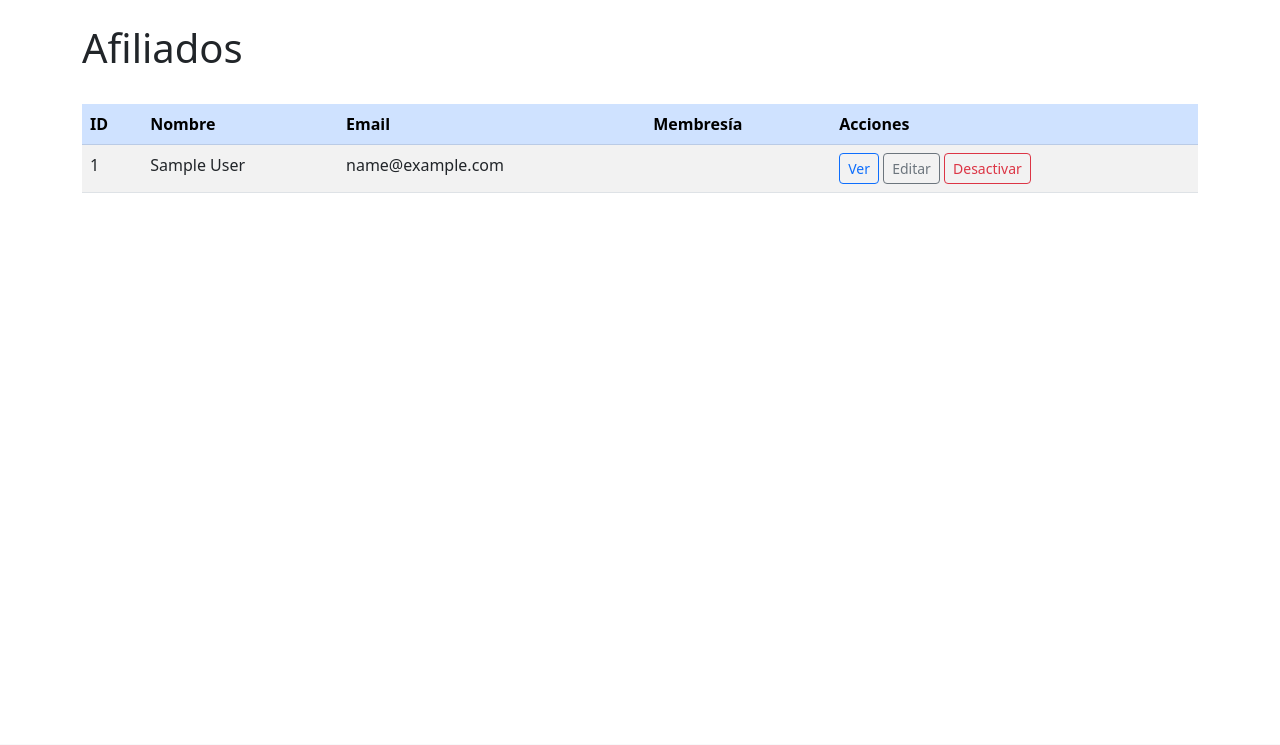
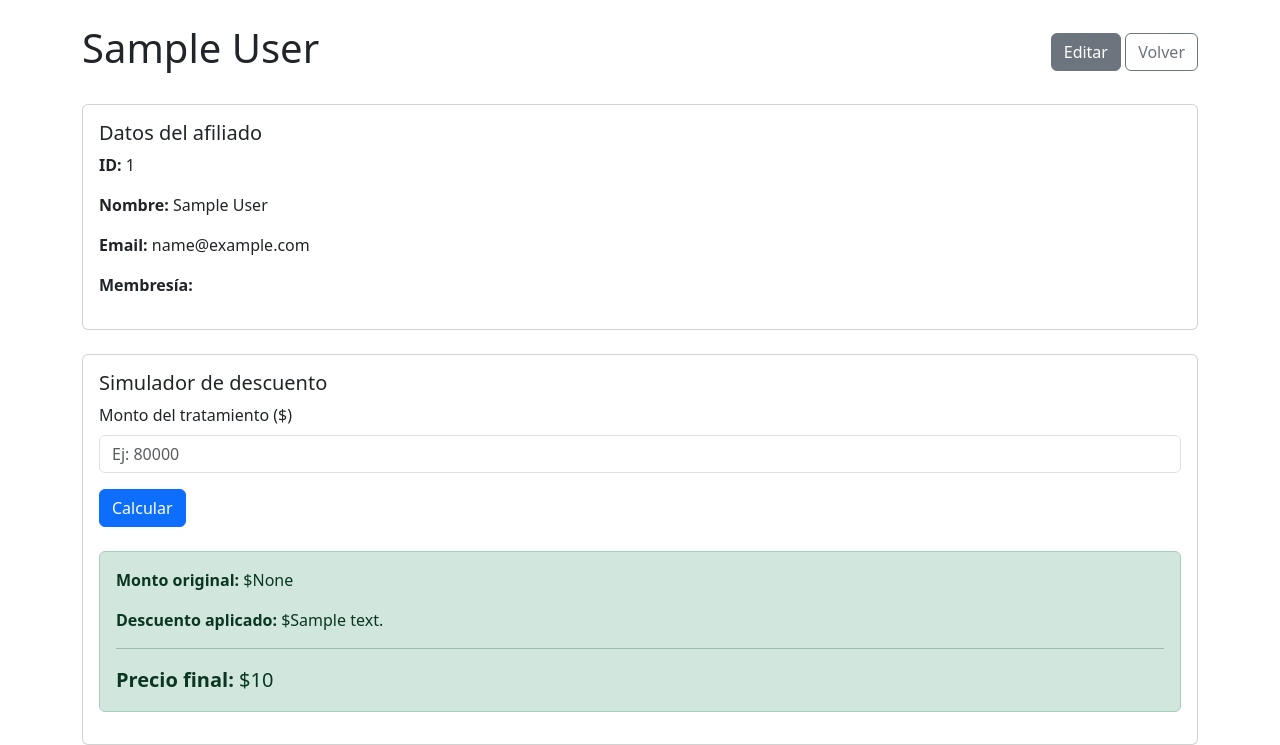
Before and after one commit to Wuanpack/ev_u2_DentPlus, a Flask app: template templates/afiliados/detalle.html in a window 1280 px wide. Shown: the part 56-801 px from the top of the page. Before the commit the page ends 249 px from the top, so only its background shows below. Run offline with Flask 3, Linux system fonts and the light colour scheme; the template is opened without the code that fills it: most values are stand-ins (such as "Sample title", 1, 10 or a date in 2020).

Commit message:
fix: bug en detalle.html, tenia el mismo codigo de index.html, modificado para que muestre una card con la información del afiliado y otra para simular el descuento dependiendo de la membresía

```diff
--- a/templates/afiliados/detalle.html
+++ b/templates/afiliados/detalle.html
@@ -2,50 +2,50 @@
 
 {% block content %}
 <div class="d-flex justify-content-between align-items-center mb-4">
-    <h1>Afiliados</h1>
+    <h1>{{ afiliado['first_name'] }} {{ afiliado['last_name'] }}</h1>
+    <div>
+        <a href="/afiliados/{{ afiliado['afiliado_id'] }}/editar" class="btn btn-secondary">Editar</a>
+        <a href="/afiliados" class="btn btn-outline-secondary">Volver</a>
+    </div>
 </div>
 
-{% if afiliados %}
-<table class="table table-striped table-hover">
-    <thead class="table-primary">
-        <tr>
-            <th>ID</th>
-            <th>Nombre</th>
-            <th>Email</th>
-            <th>Membresía</th>
-            <th>Acciones</th>
-        </tr>
-    </thead>
-    <tbody>
-        {% for afiliado in afiliados %}
-        <tr>
-            <td>{{ afiliado['afiliado_id'] }}</td>
-            <td>{{ afiliado['first_name'] }} {{ afiliado['last_name'] }}</td>
-            <td>{{ afiliado['email'] }}</td>
-            <td>
+<div class="card mb-4">
+    <div class="card-body">
+        <h5 class="card-title">Datos del afiliado</h5>
+        <p><strong>ID:</strong> {{ afiliado['afiliado_id'] }}</p>
+        <p><strong>Nombre:</strong> {{ afiliado['first_name'] }} {{ afiliado['last_name'] }}</p>
+        <p><strong>Email:</strong> {{ afiliado['email'] }}</p>
+        <p><strong>Membresía:</strong>
             {% if afiliado['membership_type'] == 'silver' %}
-                    <span class="badge bg-secondary">Silver</span>
+                <span class="badge bg-secondary">Silver — 5% descuento</span>
             {% elif afiliado['membership_type'] == 'gold' %}
-                    <span class="badge bg-warning text-dark">Gold</span>
+                <span class="badge bg-warning text-dark">Gold — 10% descuento</span>
             {% elif afiliado['membership_type'] == 'platinum' %}
-                    <span class="badge bg-info">Platinum</span>
+                <span class="badge bg-info">Platinum — 20% descuento</span>
             {% endif %}
-            </td>
-            <td>
-                <a href="/afiliados/{{ afiliado['afiliado_id'] }}" class="btn btn-sm btn-outline-primary">Ver</a>
-                <a href="/afiliados/{{ afiliado['afiliado_id'] }}/editar" class="btn btn-sm btn-outline-secondary">Editar</a>
-                <form action="/afiliados/{{ afiliado['afiliado_id'] }}/desactivar" method="POST" class="d-inline">
-                    <button type="submit" class="btn btn-sm btn-outline-danger"
-                        onclick="return confirm('¿Desactivar este afiliado?')">
-                        Desactivar
-                    </button>
+        </p>
+    </div>
+</div>
+
+<div class="card">
+    <div class="card-body">
+        <h5 class="card-title">Simulador de descuento</h5>
+        <form method="GET" action="/afiliados/{{ afiliado['afiliado_id'] }}">
+            <div class="mb-3">
+                <label class="form-label">Monto del tratamiento ($)</label>
+                <input type="number" name="monto" class="form-control" placeholder="Ej: 80000" min="0" required>
+            </div>
+            <button type="submit" class="btn btn-primary">Calcular</button>
         </form>
-            </td>
-        </tr>
-        {% endfor %}
-    </tbody>
-</table>
-{% else %}
-<div class="alert alert-info">No hay afiliados registrados aún.</div>
+
+        {% if descuento is not none %}
+        <div class="alert alert-success mt-4">
+            <p><strong>Monto original:</strong> ${{ request.args.get('monto') }}</p>
+            <p><strong>Descuento aplicado:</strong> ${{ descuento }}</p>
+            <hr>
+            <p class="mb-0 fs-5"><strong>Precio final:</strong> ${{ total }}</p>
+        </div>
         {% endif %}
+    </div>
+</div>
 {% endblock %}
```
Lines whose indentation alone changed are shown as unchanged.
